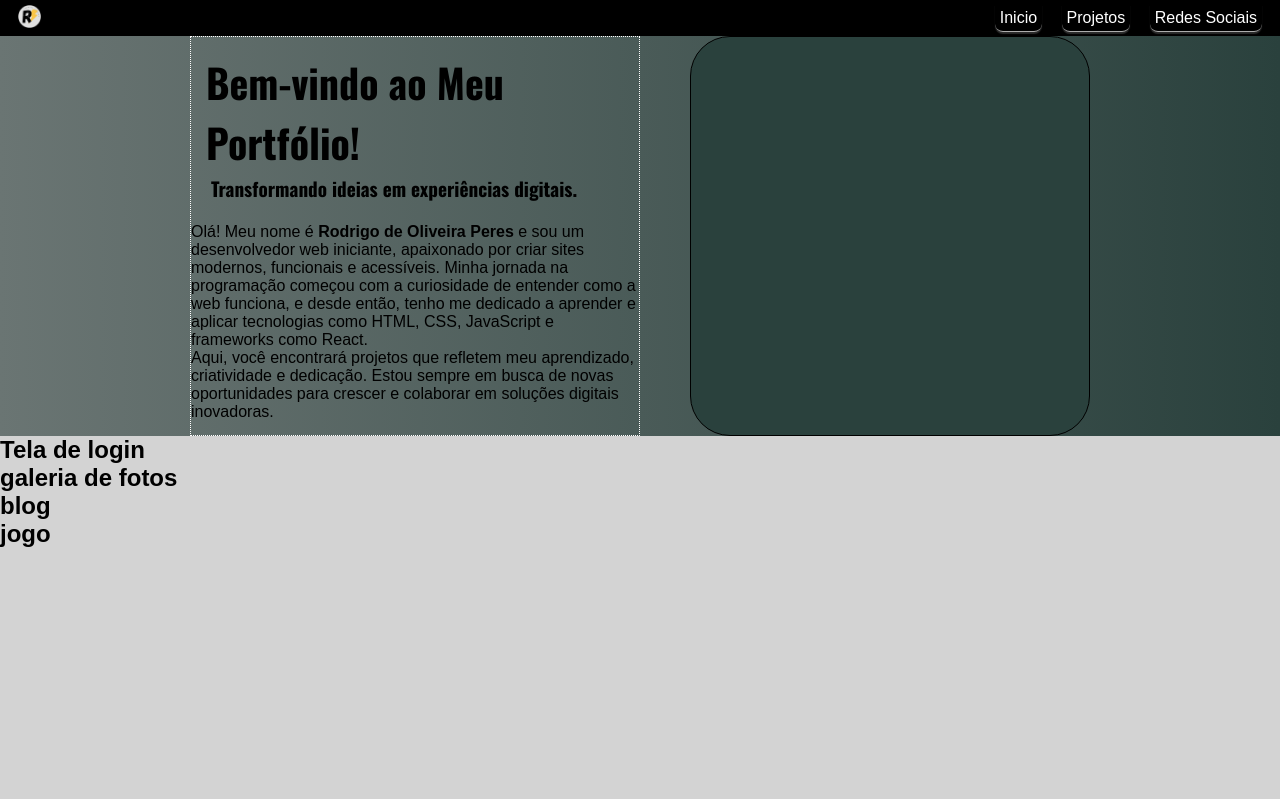
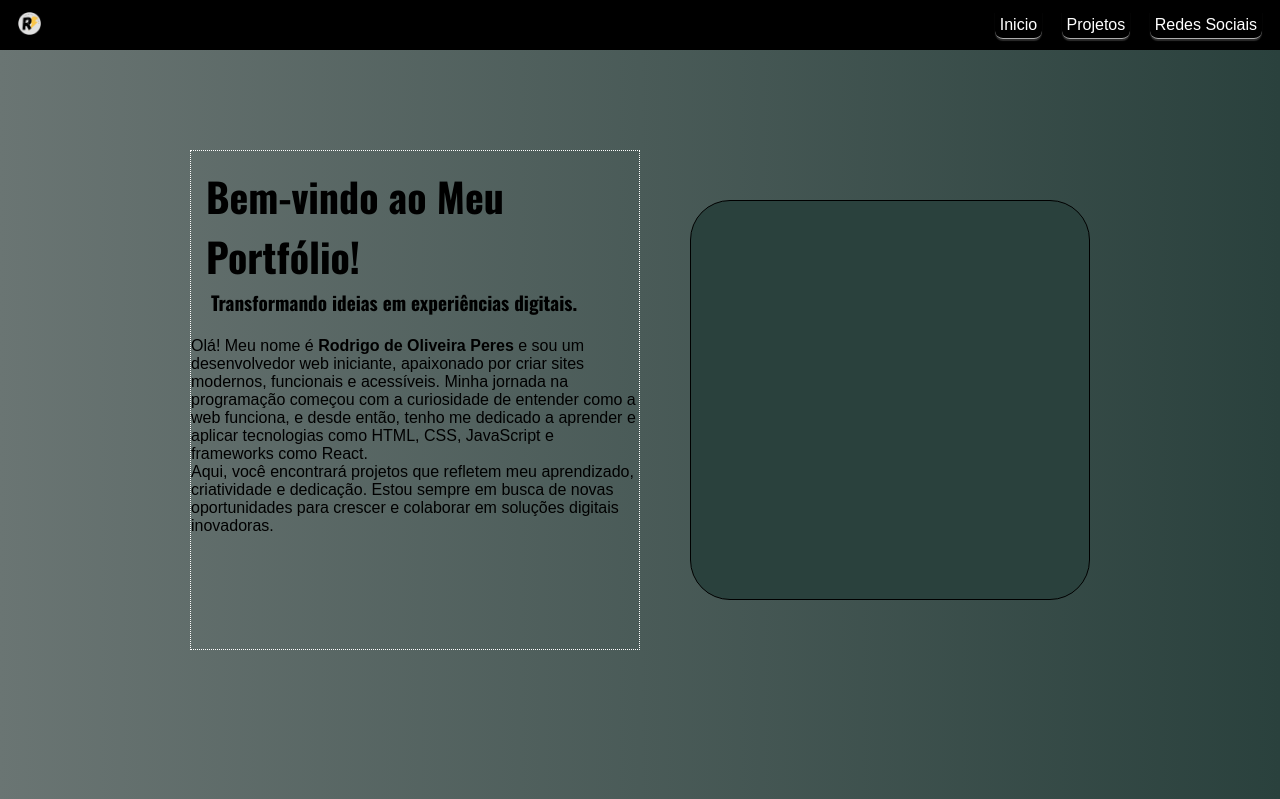
Before and after one commit to Rodrigo-oliv3r/portifolio_rodrigo, a plain HTML site: page index.html in a window 1280 px wide. Shown: the top 799 px of the page. Drawn offline with nearby package versions, Linux system fonts and the light colour scheme.

Commit message:
atualizando

```diff
--- a/estilo/style.css
+++ b/estilo/style.css
@@ -16,14 +16,15 @@
 }
 
 body, html {
-    /* height: 100%; */
+
     font-family: Arial, Helvetica, sans-serif;
     background-color: lightgray;
-    overflow: hidden;
+
 }
 
 header{
-    height: 25px;
+    height: 50px;
+    width: 100vw;
     margin-bottom: 0px;
     padding: 18px;
     display: flex;
@@ -31,11 +32,11 @@ header{
     background-color: black;
     justify-content: space-between;
     align-items: center;
+    position: fixed;
 }
 
 header > div.logo > img{
     height: 23px;
-    margin-right: 7px;
     flex: 1 1 90px;
 
 }
@@ -60,15 +61,10 @@ header > menu > a:hover{
     box-shadow: 0px 0px 7px white;
 }
 
-main{
 
-    margin-top: 0px;
-    display: flex;
-    flex-flow: column nowrap;
-}
 
 section.inicio{
-    height: 630px;
+    height: 100vh;
     background-image: linear-gradient( to left, var(--cor01), var(--cor03));
     background-attachment: fixed;
     background-size: contain;
@@ -82,7 +78,7 @@ section.inicio{
 div.bio{
     border: 1px dotted white;
     margin: 25px;
-    height: 400px;
+    height: 500px;
     width: 450px;
 }
 
@@ -112,8 +108,19 @@ div.perfil {
     background-color: var(--cor01);
 }
 
-section.inicio{
+section.projetos{
     height: 400px;
     display: flex;
+    flex-flow: row nowrap;
+    justify-content: space-evenly;
+    align-items: center;
+    border: 1px solid black;
+}
+
+section.projetos > div {
+    flex-basis: 200px;
+    height: 200px;
+    text-align: center;
+    border: 1px solid black;
 
 }
--- a/index.html
+++ b/index.html
@@ -17,7 +17,7 @@
         </menu>
     </header>
 
-    <main>
+
 
         <section class="inicio">
             <div class="bio">
@@ -46,6 +46,6 @@
             </div>
         </section>
 
-    </main>
+
 </body>
 </html>
```
